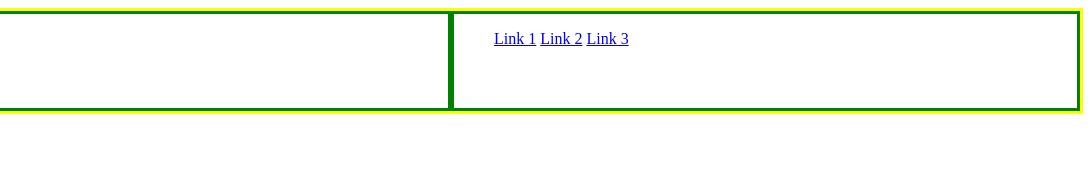
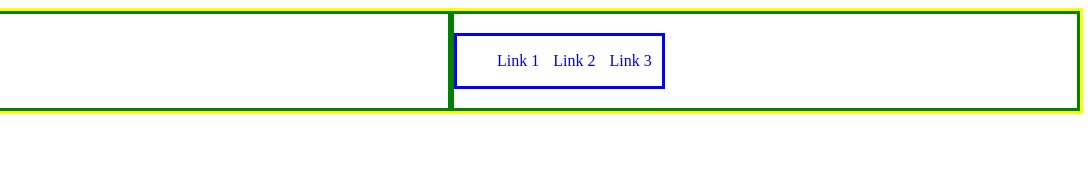
Before and after one commit to Sir-Bagels/website-project, a plain HTML site: page index.html in a window 1280 px wide. Shown: the full height of the page, 189-1280 px from the left. Drawn offline with Linux system fonts and the light colour scheme.

Commit message:
adjusting heading links

```diff
--- a/styles.css
+++ b/styles.css
@@ -28,11 +28,26 @@ body{
 .header-links-container{
     border: solid green;
     flex: 1;
+    display: flex;
+    align-items: center;
+
+}
+.header-links{
+    border: solid blue;
+    position: absolute;
+
 }
 .links ul{
     display: inline;
+
 }
 .links li{
     list-style-type: none;
     display: inline;
+
 }
+.links a{
+    text-decoration: none;
+    margin-right: 10px;
+
+}
```
